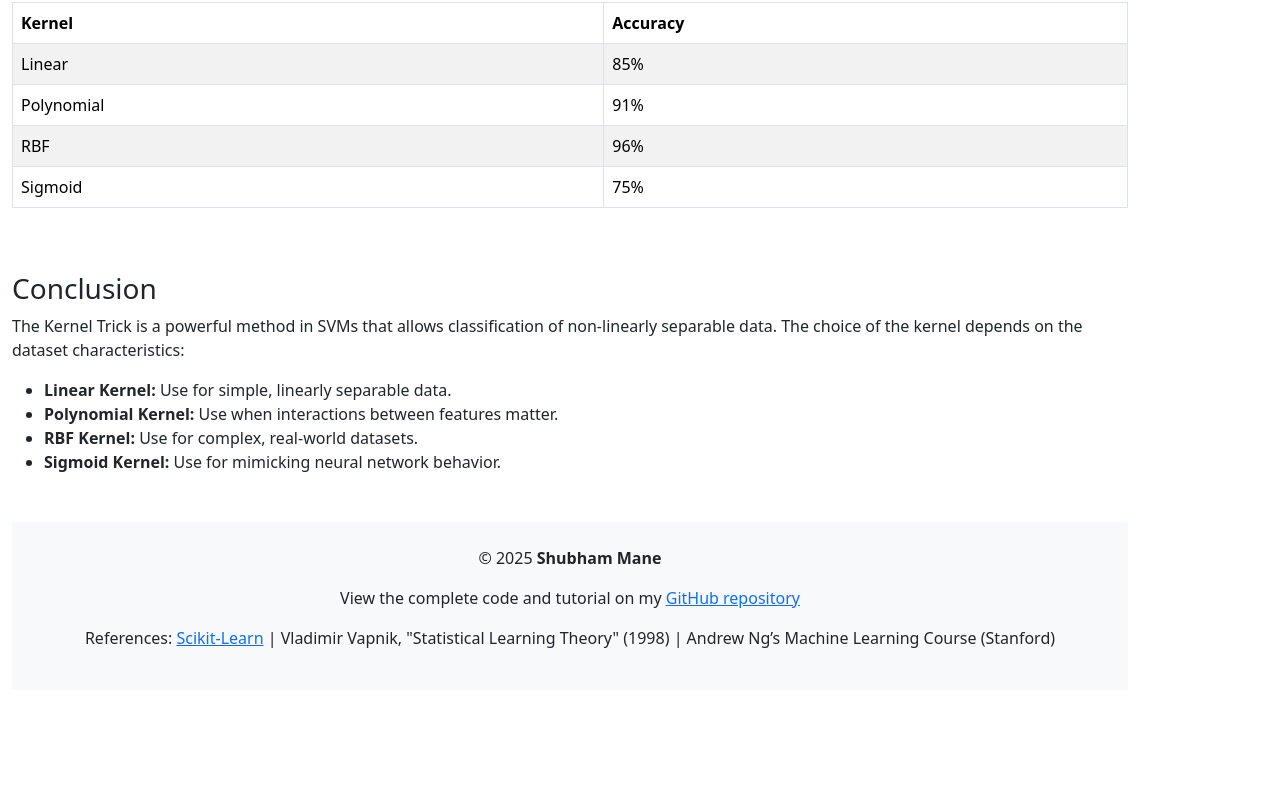
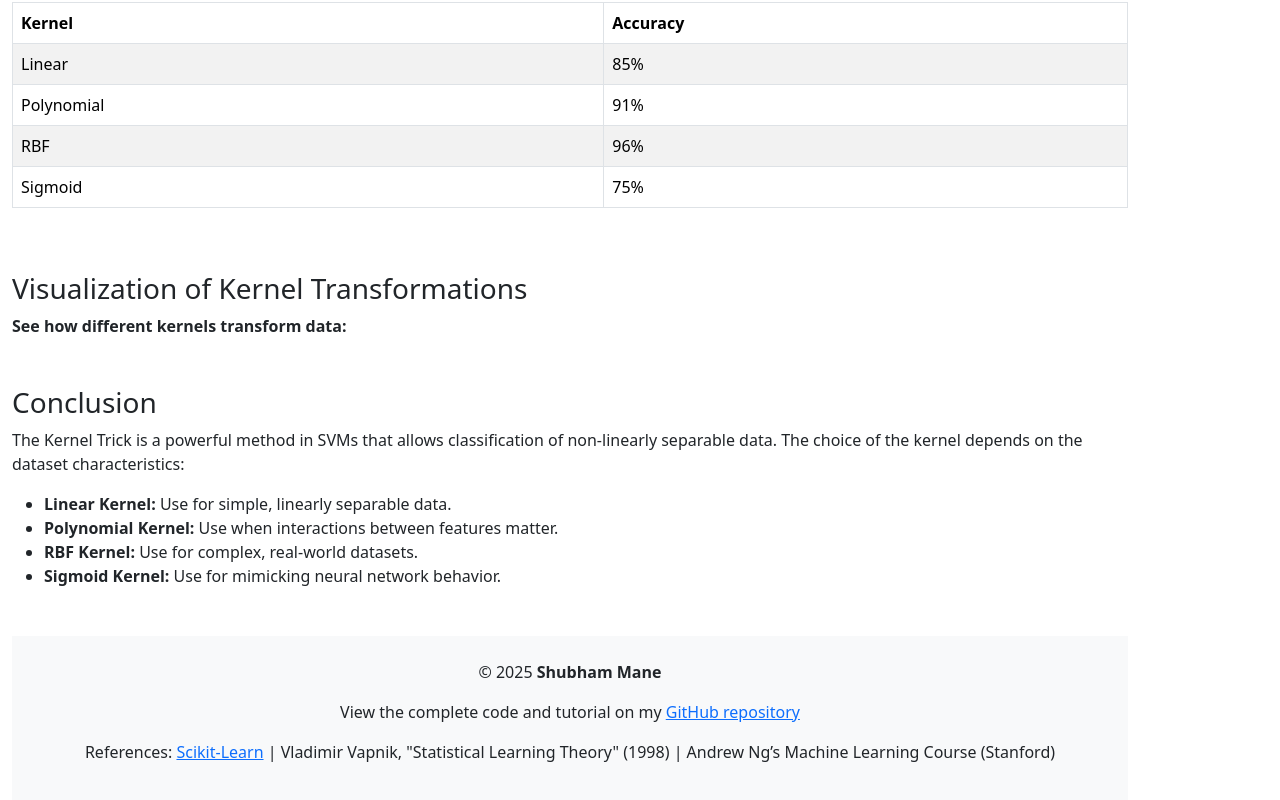
Before and after one commit to shubhammane7777/webpage-of-SVM, a React (Vite) app: page / in a window 1280 px wide. Shown: the part 1124-1924 px from the top of the page. Before the commit the page ends 1814 px from the top, so only its background shows below. Built offline with nearby package versions, Linux system fonts and the light colour scheme.

Commit message:
Update svm.jsx

```diff
--- a/src/components/svm.jsx
+++ b/src/components/svm.jsx
@@ -71,6 +71,11 @@ const SVMKernelPage = () => {
           </table>
         </div>
       </section>
+      <section className="mb-5">
+        <h2 className="h3 font-weight-bold">Visualization of Kernel Transformations</h2>
+        <p> <strong>See how different kernels transform data:</strong>
+        </p>
+      </section>
 
       <section className="mb-5">
         <h2 className="h3 font-weight-bold">Conclusion</h2>
```
